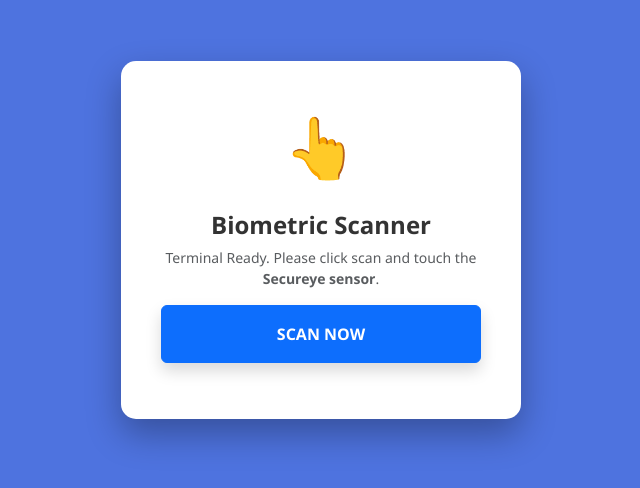
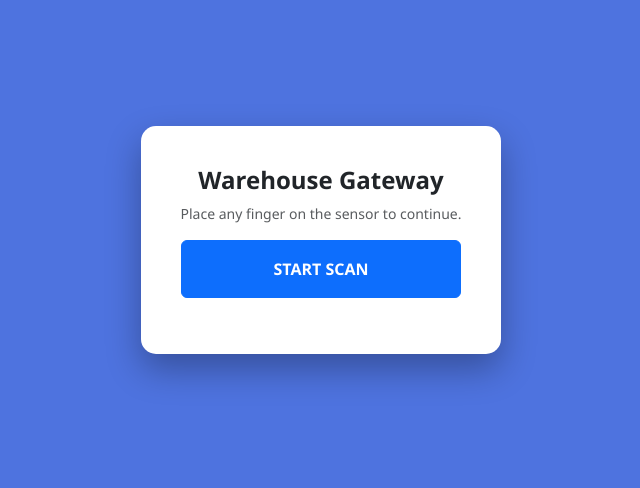
Before and after one commit to Shiplocal/SL-biometric, a plain HTML site: page index.html in a window 1280 px wide. Shown: the part 160-648 px from the top of the page, without its empty margins (319-959 px from the left). Drawn offline with nearby package versions, Linux system fonts and the light colour scheme.

Commit message:
Update index.html

```diff
--- a/index.html
+++ b/index.html
@@ -4,54 +4,48 @@
     <title>SL Biometric Gateway</title>
     <link href="https://cdn.jsdelivr.net/npm/bootstrap@5.3.0/dist/css/bootstrap.min.css" rel="stylesheet">
     <style>
-        body { background: #4e73df; color: white; display: flex; align-items: center; justify-content: center; height: 100vh; font-family: 'Segoe UI', sans-serif; margin: 0; }
-        .bridge-card { background: white; color: #333; padding: 40px; border-radius: 15px; box-shadow: 0 15px 35px rgba(0,0,0,0.3); text-align: center; max-width: 400px; }
-        .sensor-icon { font-size: 60px; color: #4e73df; margin-bottom: 20px; }
+        body { background: #4e73df; display: flex; align-items: center; justify-content: center; height: 100vh; font-family: 'Segoe UI', sans-serif; margin: 0; }
+        .bridge-card { background: white; padding: 40px; border-radius: 15px; box-shadow: 0 15px 35px rgba(0,0,0,0.3); text-align: center; max-width: 400px; }
     </style>
 </head>
 <body>
     <div class="bridge-card">
-        <div class="sensor-icon">👆</div>
-        <h4 class="fw-bold">Biometric Scanner</h4>
-        <p class="text-muted small">Terminal Ready. Please click scan and touch the <b>Secureye sensor</b>.</p>
-        <button id="btn" class="btn btn-primary w-100 fw-bold py-3 shadow" onclick="executeScan()">SCAN NOW</button>
+        <h4 class="fw-bold">Warehouse Gateway</h4>
+        <p class="text-muted small">Place any finger on the sensor to continue.</p>
+        <button id="btn" class="btn btn-primary w-100 fw-bold py-3" onclick="executeScan()">START SCAN</button>
         <div id="status" class="mt-3 small text-danger fw-bold"></div>
     </div>
 
     <script>
         async function executeScan() {
             const btn = document.getElementById('btn');
-            const status = document.getElementById('status');
             const params = new URLSearchParams(window.location.search);
             const returnUrlBase = params.get('returnUrl');
             const icid = params.get('icid');
             const action = params.get('action');
 
             btn.disabled = true;
-            btn.innerText = "WAITING FOR FINGER...";
+            btn.innerText = "WAITING...";
 
             try {
                 const challenge = new Uint8Array(32);
                 window.crypto.getRandomValues(challenge);
-
-                // Convert ICID to a proper 16-byte Buffer for the hardware
-                const userIdBuffer = new TextEncoder().encode("USER-" + icid);
 
                 const options = {
                     publicKey: {
                         challenge: challenge,
                         rp: { name: "SL_Logistics" },
                         user: {
-                            id: userIdBuffer,
+                            id: new TextEncoder().encode(icid),
                             name: "worker_" + icid,
-                            displayName: "Worker ID: " + icid
+                            displayName: "ID: " + icid
                         },
                         pubKeyCredParams: [{ alg: -7, type: "public-key" }],
                         authenticatorSelection: {
-                            // 'preferred' forces the hardware prompt without the 'make sure it is you' block
-                            userVerification: "preferred",
-                            residentKey: "required",
-                            requireResidentKey: true
+                            // THIS IS THE KEY: 'cross-platform' ignores the Windows User Profile
+                            authenticatorAttachment: "cross-platform",
+                            userVerification: "discouraged",
+                            requireResidentKey: false
                         },
                         timeout: 60000
                     }
@@ -64,8 +58,8 @@
 
             } catch (e) {
                 btn.disabled = false;
-                btn.innerText = "RETRY SCAN";
-                status.innerText = "Error: " + e.message;
+                btn.innerText = "RETRY";
+                document.getElementById('status').innerText = "Error: " + e.message;
             }
         }
     </script>
```
